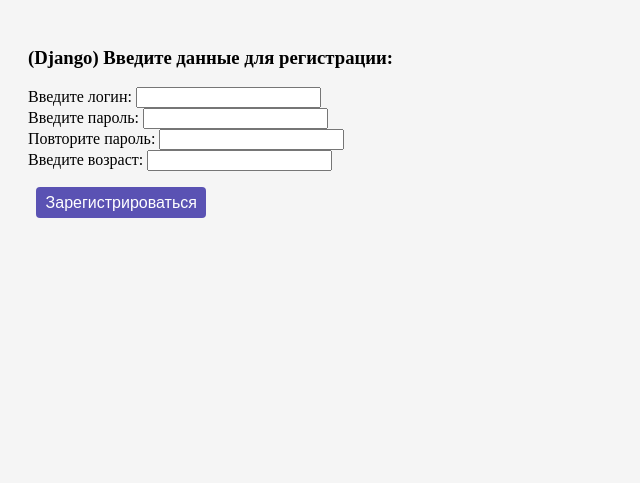
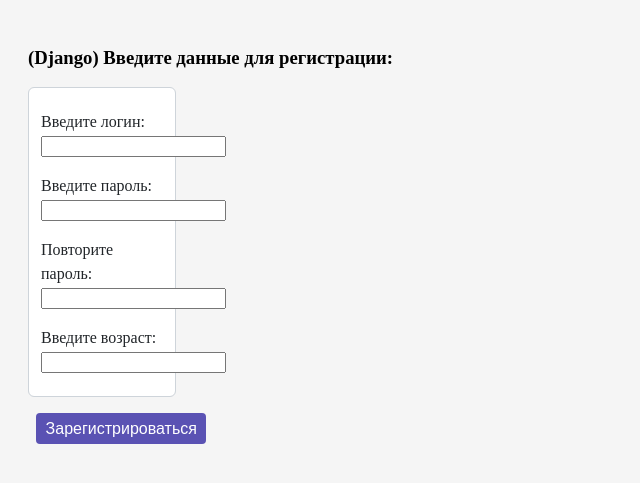
Before and after one commit to ilchenkokostya/HomeWork_Django, a Django app: page /task5_django/ in a window 1280 px wide. Shown: the top 483 px of the page, without its empty margins (0-640 px from the left). Run offline with Django 5.2, Linux system fonts and the light colour scheme; some libraries are stand-ins or nearby versions.

Commit message:
vers 1.0.4

```diff
--- a/module_18_5/UrbanDjango/templates/fifth_task/registration_page.html
+++ b/module_18_5/UrbanDjango/templates/fifth_task/registration_page.html
@@ -61,15 +61,22 @@
         {% csrf_token %}
         {% if form %}
             <p><h3>(Django) Введите данные для регистрации:</h3></p>
-            {{ form }}
+<!--            {{ from }}-->
+             <div class="input-group">
+            {% for field in form %}
+                 <p>{{ field.label_tag }}
+                    {{ field.errors }}
+                     {{ field }}</p>
+             {% endfor %}
+             </div>
         {% else %}
             <p><h3>(HTML) Введите данные для регистрации:</h3></p>
             <label for="username">Ваш логин:</label>
             <input type="text" class="input-group" id="username" name="username" maxlength="30" required>
             <p><label for="password">Ваш пароль:</label>
-            <input type=password class="input-group" id="password" name="password" maxlength="8" required></p>
+            <input type=password class="input-group" id="password" name="password" minlength="8" required></p>
             <p><label for="repeat_password">Повторите пароль</label>
-            <input type="password" class="input-group" id="repeat_password" name="repeat_password" maxlength="8" required></p>
+            <input type="password" class="input-group" id="repeat_password" name="repeat_password" minlength="8" required></p>
             <p><label for="age">Введите свой возраст:</label>
             <input type="text" class="input-group" id="age" name="age" maxlength="3" required></p>
         {% endif %}
```
